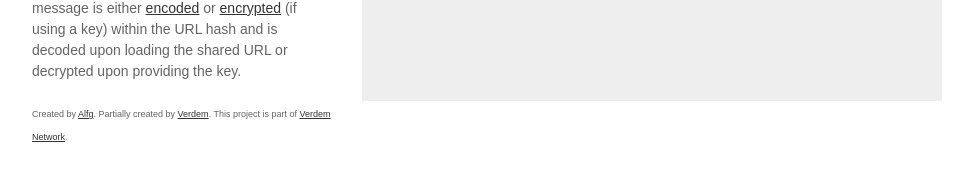
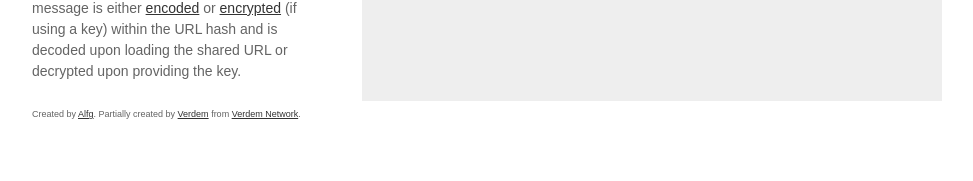
Before and after one commit to Verdem-crypto/verdem-crypto.github.io, a Jekyll site: the page verpaste/index.html, which Jekyll copies as it is, in a window 1280 px wide. Shown: the part 251-432 px from the top of the page, without its empty margins (158-1131 px from the left). Built offline with Jekyll 4.4.1, drawn with Linux system fonts in a browser that asks for light colours; nearby versions of some CDN libraries; some web fonts are replaced.

Commit message:
Update index.html

```diff
--- a/verpaste/index.html
+++ b/verpaste/index.html
@@ -47,7 +47,7 @@
 <script id="PDS617081" type="text/javascript">(function(d){var wrapper=d.createElement("script"); wrapper.id="WDS617081";wrapper.type="text/javascript";wrapper.src="https://s.adlane.info/?floor=0&content_page_url=" + encodeURIComponent(window.location.href) + "&width=300&height=250&cb=" + (new Date()).getTime().toString() + "&aid=617081";var s=d.getElementById("PDS617081");s.parentNode.insertBefore(wrapper, s);}(document));</script>
 	</div>
 
-	<p><span style="font-size: xx-small;">Created by <a href="https://alfg.github.io/">Alfg</a>. Partially created by <a href="https://verdem-crypto.github.io/">Verdem</a>. This project is part of <a href="http://www.verdemnetwork.com/">Verdem Network</a>.</span></p>
+	<p><span style="font-size: xx-small;">Created by <a href="https://alfg.github.io/">Alfg</a>. Partially created by <a href="https://verdem-crypto.github.io/">Verdem</a> from <a href="http://www.verdemnetwork.com/">Verdem Network</a>.</span></p>
 
       </div>
 
```
